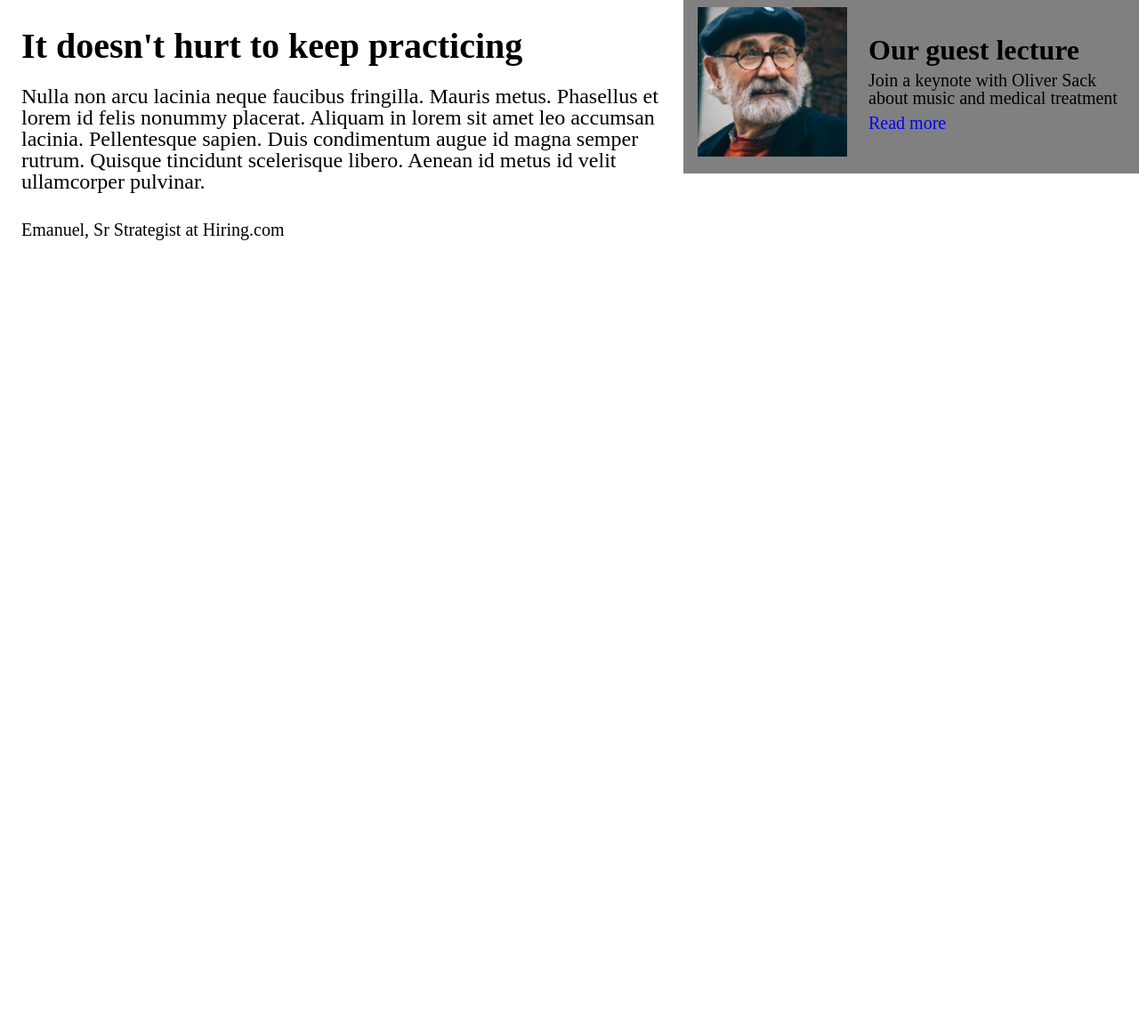
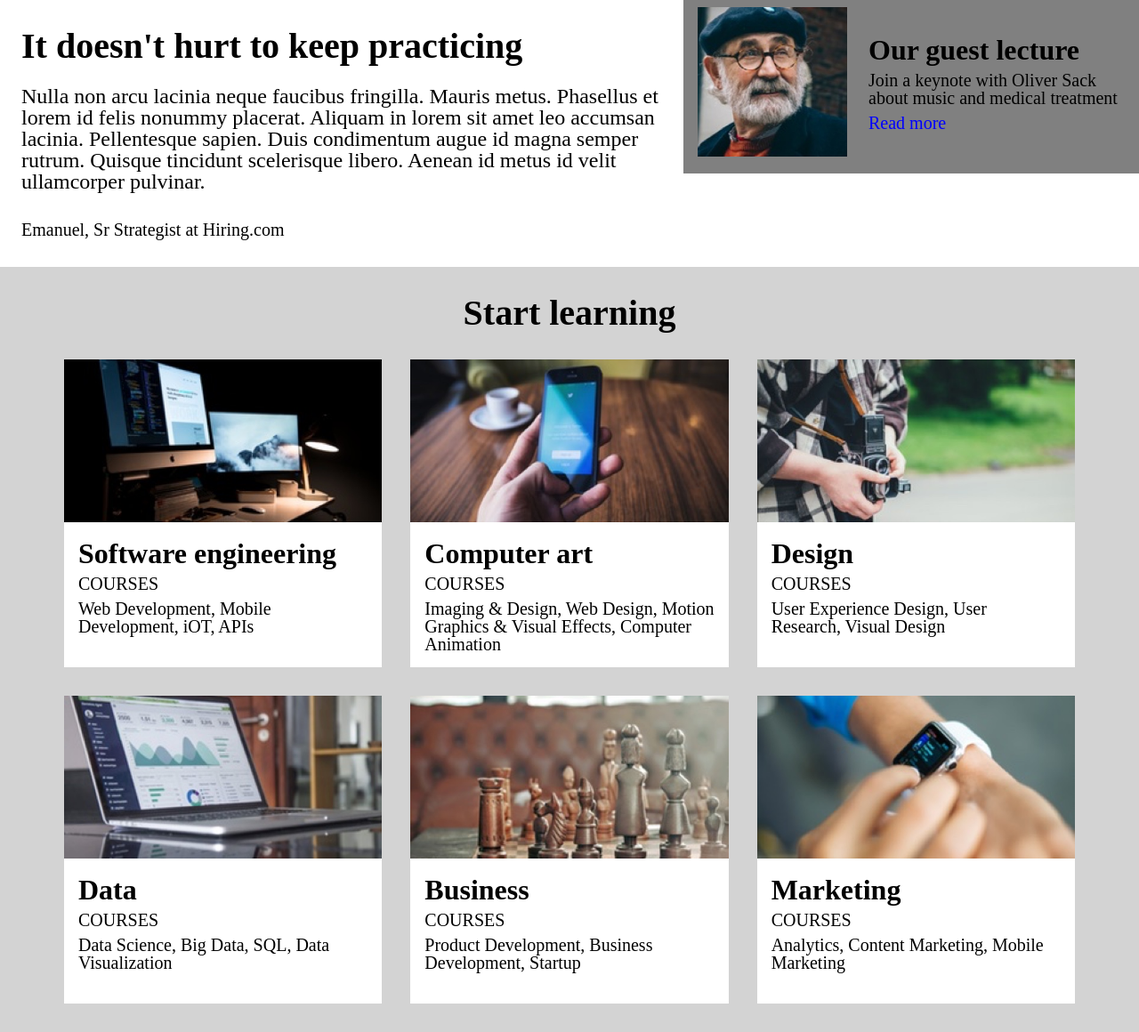
Before and after one commit to Hhoonnzzaa/colmar_academy, a plain HTML site: page index.html in a window 1280 px wide. Shown: the part 1093-2253 px from the top of the page at 89% size. Before the commit the page ends 1393 px from the top, so only its background shows below. Drawn offline with Linux system fonts and the light colour scheme.

Commit message:
finish study fields section

```diff
--- a/index.html
+++ b/index.html
@@ -170,7 +170,96 @@
       </div>
 
       <!-- Study Fields Section -->
-      <div id="study-fields-section"></div>
+      <div id="fields-section">
+        <h1 class="bold">Start learning</h1>
+        <div id="fields-boxes">
+          <div class="box engineering">
+            <div class="image mobile">
+              <img
+                src="./resources/images/course-software.jpg"
+                alt="computers"
+              />
+            </div>
+            <div class="text-container">
+              <h2 class="bold">Software engineering</h2>
+              <p class="mobile">COURSES</p>
+              <p class="mobile">
+                Web Development, Mobile Development, iOT, APIs
+              </p>
+            </div>
+          </div>
+          <div class="box art">
+            <div class="image mobile">
+              <img
+                src="./resources/images/course-computer-art.jpg"
+                alt="cellphone"
+              />
+            </div>
+            <div class="text-container">
+              <h2 class="bold">Computer art</h2>
+              <p class="mobile">COURSES</p>
+              <p class="mobile">
+                Imaging & Design, Web Design, Motion Graphics & Visual Effects,
+                Computer Animation
+              </p>
+            </div>
+          </div>
+          <div class="box design">
+            <div class="image mobile">
+              <img
+                src="./resources/images/course-design.jpg"
+                alt="old camera"
+              />
+            </div>
+            <div class="text-container">
+              <h2 class="bold">Design</h2>
+              <p class="mobile">COURSES</p>
+              <p class="mobile">
+                User Experience Design, User Research, Visual Design
+              </p>
+            </div>
+          </div>
+          <div class="box data">
+            <div class="image mobile">
+              <img src="./resources/images/course-data.jpg" alt="laptop" />
+            </div>
+            <div class="text-container">
+              <h2 class="bold">Data</h2>
+              <p class="mobile">COURSES</p>
+              <p class="mobile">
+                Data Science, Big Data, SQL, Data Visualization
+              </p>
+            </div>
+          </div>
+          <div class="box business">
+            <div class="image mobile">
+              <img src="./resources/images/course-business.jpg" alt="chess" />
+            </div>
+            <div class="text-container">
+              <h2 class="bold">Business</h2>
+              <p class="mobile">COURSES</p>
+              <p class="mobile">
+                Product Development, Business Development, Startup
+              </p>
+            </div>
+          </div>
+          <div class="box marketing">
+            <div class="image mobile">
+              <img
+                src="./resources/images/course-marketing.jpg"
+                alt="smart watch"
+              />
+            </div>
+            <div class="text-container">
+              <h2 class="bold">Marketing</h2>
+              <p class="mobile">COURSES</p>
+              <p class="mobile">
+                Analytics, Content Marketing, Mobile Marketing
+              </p>
+            </div>
+          </div>
+        </div>
+      </div>
 
       <!-- Thesis Exhibit Section -->
       <div id="thesis-exhibit-section"></div>
--- a/resources/css/style.css
+++ b/resources/css/style.css
@@ -147,7 +147,6 @@ nav ul li {
 
 #actualities-section {
   display: flex;
-  justify-content: ;
 }
 
 /* big container */
@@ -255,7 +254,63 @@ nav ul li {
 }
 
 /* Study Fields Section */
+#fields-section {
+  padding: 2rem 4.5rem;
+  background-color: lightgray;
+}
 
-/* Thesis Exhibit Section */
+#fields-section h1 {
+  text-align: center;
+  font-size: 2.5rem;
+}
 
-/* Footer */
+#fields-boxes {
+  display: grid;
+  grid-template-columns: 1fr 1fr 1fr;
+  grid-template-rows: 1fr 1fr;
+  grid-column-gap: 2rem;
+  grid-row-gap: 2rem;
+  margin-top: 2rem;
+}
+
+#fields-boxes .box {
+  background-color: white;
+}
+
+#fields-boxes .box .image img {
+  width: 100%;
+  height: auto;
+}
+
+#fields-boxes .box .text-container {
+  padding: 1rem;
+  width: 100%;
+}
+
+#fields-boxes .box h2 {
+  font-size: 2rem;
+}
+
+#fields-boxes .box p {
+  font-size: 1.25rem;
+  margin-top: 0.5rem;
+}
+
+@media only screen and (max-width: 752px) {
+  .mobile {
+    display: none;
+  }
+
+  #fields-section {
+    padding: 2rem;
+  }
+
+  #fields-boxes {
+    display: block;
+    margin-top: 1rem;
+  }
+
+  #fields-boxes .box {
+    margin-bottom: 0.5rem;
+  }
+} /* Thesis Exhibit Section */ /* Footer */
```
